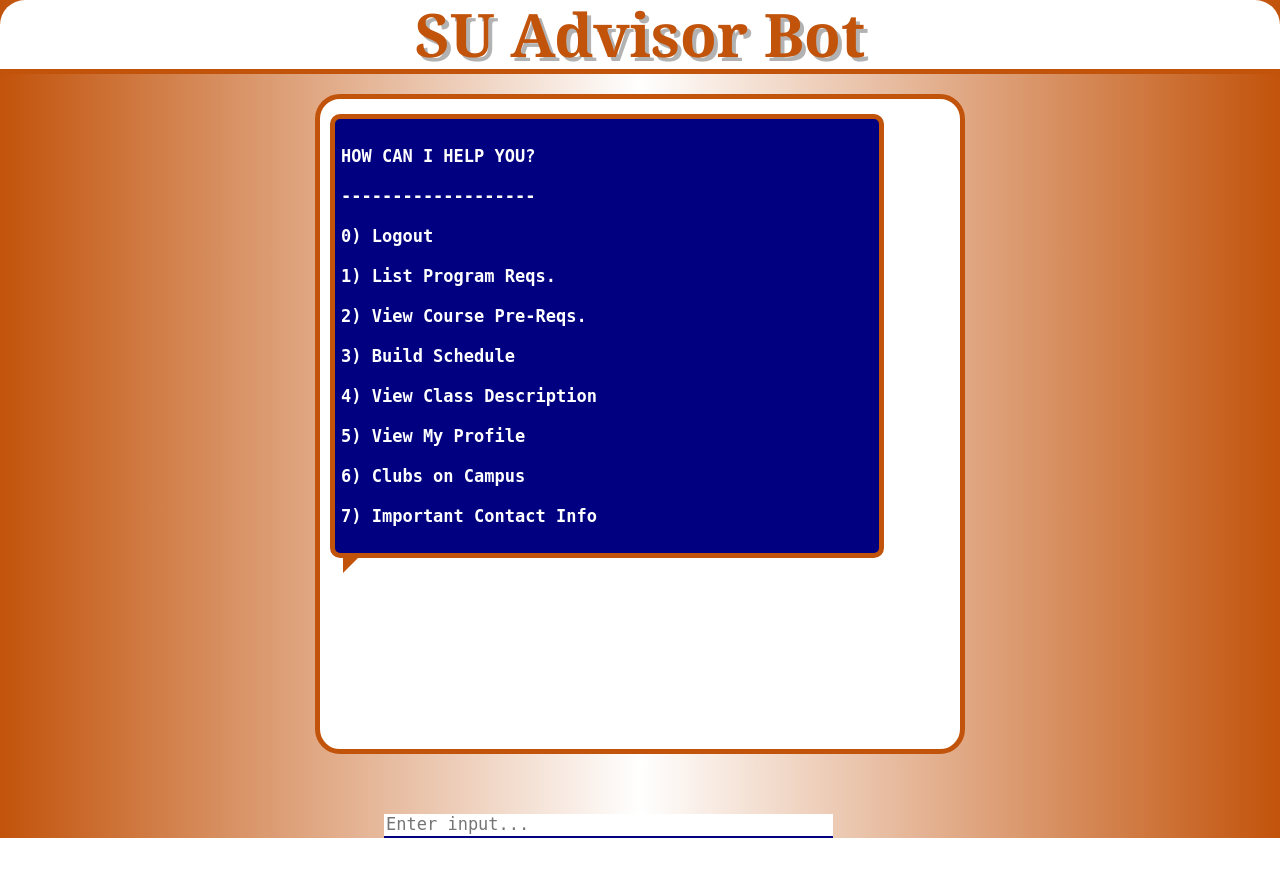
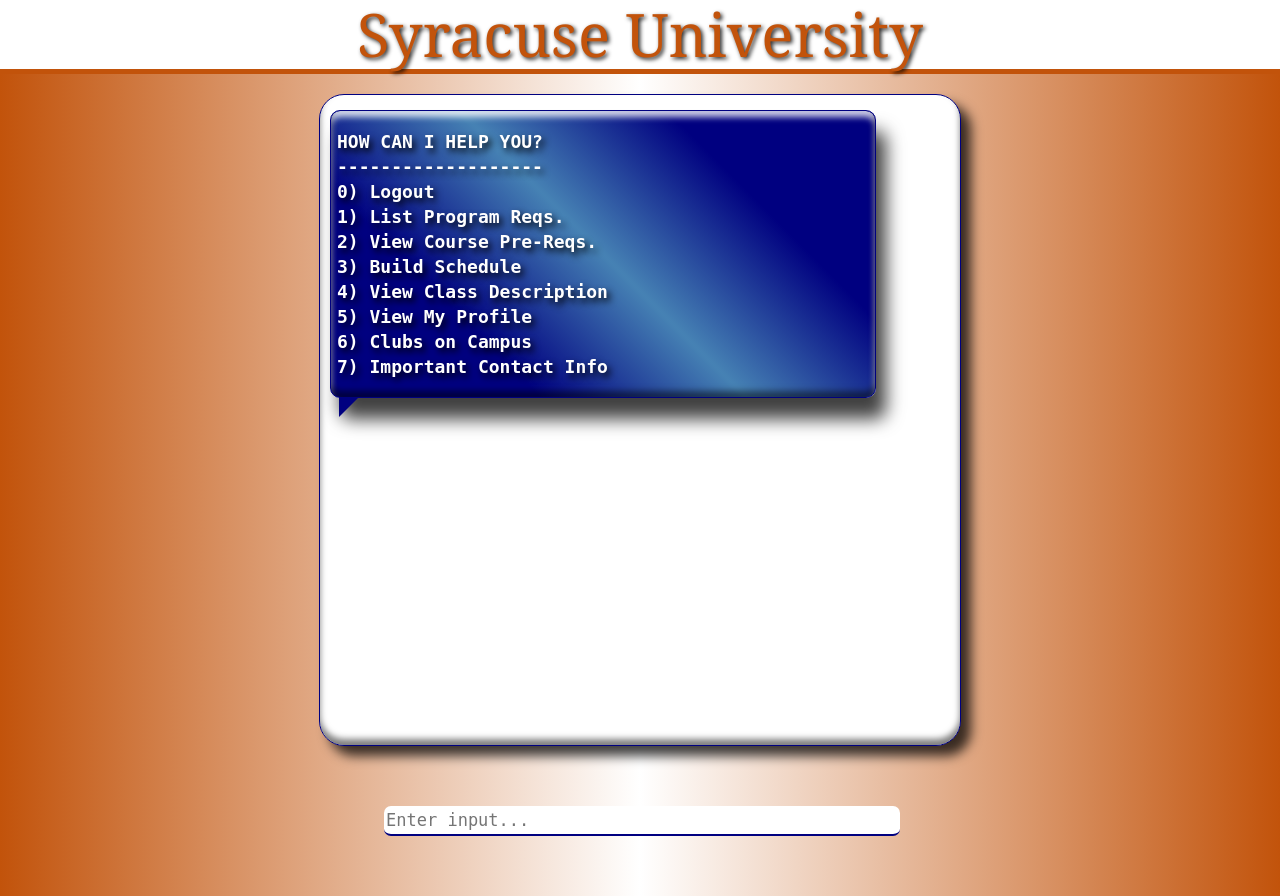
Before and after one commit to mayzerrz76/AcademicAdvisorChatbot, a Flask app: page /chatbot in a window 1280 px wide. Before the commit the page ends 838 px from the top, so only its background shows below. Run offline with Flask 2, Linux system fonts and the light colour scheme.

Commit message:
further styled login page and chatbot page

```diff
--- a/static/style.css
+++ b/static/style.css
@@ -15,12 +15,23 @@ h1 {
     text-align: center;
     font-size: 60px;
     background-color: white;
-    text-shadow: 4px 4px 0px rgba(0,0,0,0.3);
+    text-shadow: 2px 2px 4px rgba(0,0,0,0.85);
     border-top-right-radius: 25px;
     border-top-left-radius: 25px;
     border-bottom:5px solid #C2530B;
 }
 
+#titleIndex{
+        color: #C2530B;
+        margin-bottom: 0;
+        margin-top: 0;
+        text-align: center;
+        font-size: 60px;
+        background-color: white;
+        text-shadow: 2px 2px 4px rgba(0,0,0,0.85);
+
+        border-bottom:5px solid #C2530B;
+}
 h2{
     color: #C2530B;
     text-shadow: 0 2px 5px black;
@@ -205,7 +216,7 @@ font-size: 28px;
 }
 
 #chatbox {
-    border: 5px solid #C2530B;
+    border: .5px solid navy;
     height: 650px;
     overflow: scroll;
     border-radius: 25px;
@@ -214,6 +225,8 @@ font-size: 28px;
     margin-right: auto;
     width: 50%;
     margin-top: 20px;
+        box-shadow: rgba(0, 0, 0, 0.75) 10px 10px 12px, inset 0 -6px 6px rgba(0,0,0,0.5), /*bottom internal shadow*/
+                                                          inset 0 6px 6px rgba(255,255,255,0.8); /*top internal highlight*/
 }
 
 #userInput{
@@ -221,14 +234,19 @@ font-size: 28px;
     margin-right: auto;
     width: 40%;
     margin-top: 60px;
+    margin-bottom: 60px;
+
 }
 
+
 #textInput {
-    width: 87%;
+    width: 100%;
+    height: 1.5em;
     border: none;
     border-bottom: 2px solid navy;
     font-family: monospace;
     font-size: 17px;
+    border-radius:7px;
 }
 
 #demo {
@@ -265,27 +283,29 @@ font-size: 28px;
 .userText {
     margin-right: 15px;
     margin-left: auto;
-    border: 5px solid navy;
+    border: .25px solid #C2530B;
     border-radius: 15px;
     background-color: #C2530B;
     min-width:10%;
     color: white;
     font-family: monospace;
-    font-size: 17px;
+    font-size: 18px;
+    font-weight: bold;
     text-align: right;
     padding-right: 5px;
-    padding-left: 5px;
+    padding-left: 10px;
     line-height: 40px;
+    text-shadow: 1px 2px 2px black;
+
+    box-shadow: rgba(0, 0, 0, 0.75) 10px 21px 18px, inset 0 -4px 4px rgba(0,0,0,0.5), /*bottom internal shadow*/
+                                                          inset 0 4px 4px rgba(255,255,255,0.8); /*top internal highlight*/
     float: right;
     clear:both;
 }
 
 .userText span {
-    border-radius: 15px;
-    font-weight: bold;
-    background-color: #C2530B;
     padding: 10px;
-    border-radius: 2px;
+
 }
 
 .sb2:after {
@@ -294,10 +314,10 @@ font-size: 28px;
   width: 0px;
   height: 0px;
   border-left: 10px solid transparent;
-  border-right: 0px solid navy;
-  border-top: 10px solid navy;
+  border-right: 0px solid #C2530B;
+  border-top: 20px solid #C2530B;
   border-bottom: 10px solid transparent;
-  left: 3px;
+  left: -3px;
   bottom: -43px;
 
 }
@@ -307,23 +327,29 @@ font-size: 28px;
     color: white;
     font-weight: bold;
     font-family: monospace;
-    font-size: 17px;
+    font-size: 18px;
     text-align: left;
     margin-left: 6px;
-    line-height: 40px;
+    line-height: 25px;
+    text-shadow: 3px 4px 7px black;
+
+
 }
 
 .botMsg {
     clear:both;
     margin-top: 15px;
     margin-bottom: 10px;
-    border: 5px solid #C2530B;
-    background-color:navy;
+
+    border: .5px solid navy;
+    background-image: -webkit-linear-gradient(45deg,navy  25%,  steelblue 50%,navy  75%);
     min-width: 50%;
     max-width: 85%;
     border-radius: 10px;
     position: relative;
     margin-left:10px;
+    box-shadow: rgba(0, 0, 0, 0.75) 10px 21px 18px, inset 0 -6px 6px rgba(0,0,0,0.5), /*bottom internal shadow*/
+                                                      inset 0 6px 6px rgba(255,255,255,0.8); /*top internal highlight*/
 }
 
 .sb1:after {
@@ -331,9 +357,9 @@ font-size: 28px;
   width: 0px;
   height: 0px;
   position: absolute;
-  border-left: 10px solid #C2530B;
+  border-left: 10px solid navy;
   border-right: 10px solid transparent;
-  border-top: 10px solid #C2530B;
+  border-top: 10px solid navy;
   border-bottom: 10px solid transparent;
   left: 8px;
   bottom: -20px;
--- a/templates/index.html
+++ b/templates/index.html
@@ -13,7 +13,7 @@
 </head>
 <body>
 
-<h1>SU Advisor Bot</h1>
+<p id="titleIndex">Syracuse University</p>
 
 <div>
 
```
